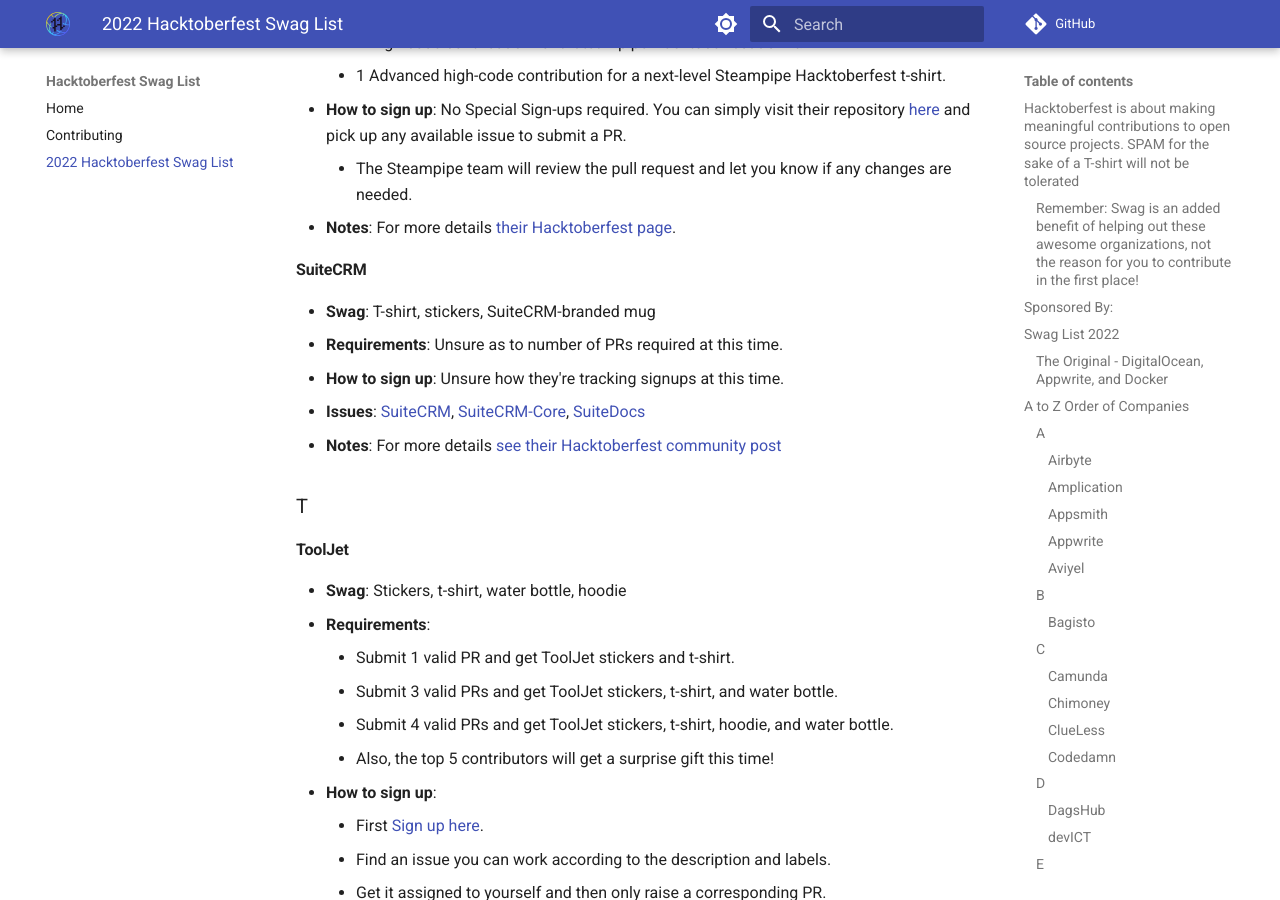
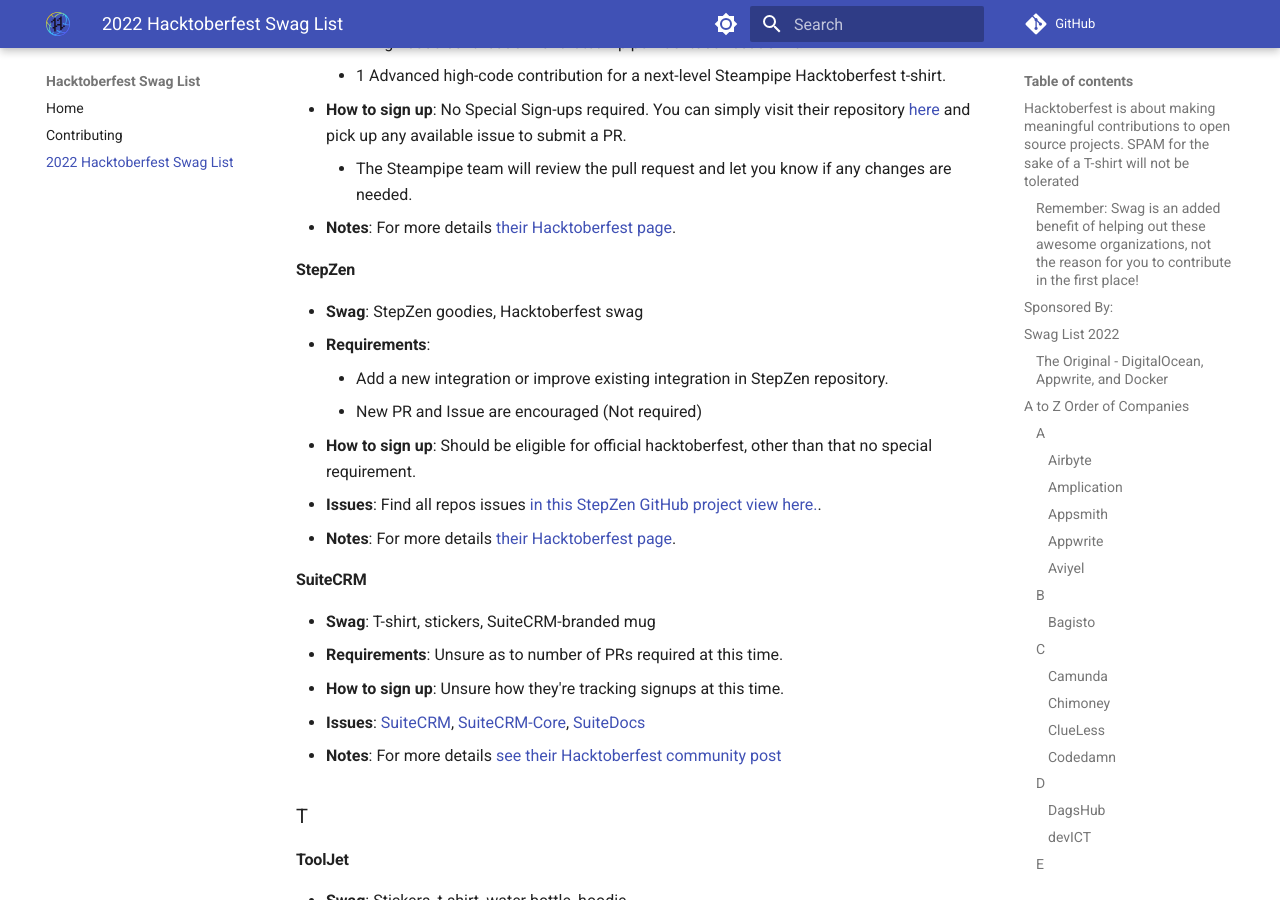
Before and after one commit to crweiner/hacktoberfest-swag-list, an MkDocs documentation site: the page built from docs/list.md, in a window 1280 px wide and 900 px high, scrolled down 17864 px. Built offline with MkDocs 1.6.1 and Material for MkDocs 9.7.7, drawn with Linux system fonts in a browser that asks for light colours; plug-ins that fetch from the network failed and are left out; comment, search, counter and statistics services are not loaded.

Commit message:
Added StepZen to Swag List #640

```diff
--- a/docs/list.md
+++ b/docs/list.md
@@ -506,6 +506,16 @@
     - The Steampipe team will review the pull request and let you know if any changes are needed.
 - **Notes**: For more details [their Hacktoberfest page](https://steampipe.io/blog/hacktoberfest-2022).
 
+#### **StepZen**
+
+- **Swag**: StepZen goodies, Hacktoberfest swag
+- **Requirements**:
+    - Add a new integration or improve existing integration in StepZen repository.
+    - New PR and Issue are encouraged (Not required)
+- **How to sign up**: Should be eligible for official hacktoberfest, other than that no special requirement.
+- **Issues**: Find all repos issues [in this StepZen GitHub project view here.](https://github.com/stepzen-dev/examples/issues).
+- **Notes**: For more details [their Hacktoberfest page](https://stepzen.com/blog/stepzen-hacktoberfest-2022).
+
 #### **SuiteCRM**
 
 - **Swag**: T-shirt, stickers, SuiteCRM-branded mug
```
